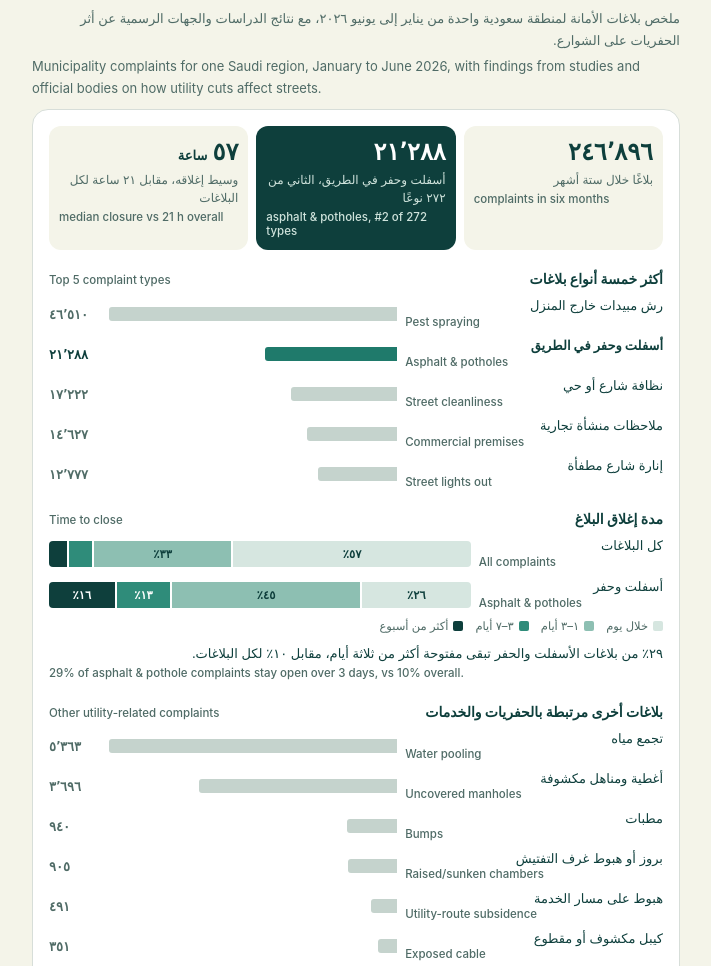
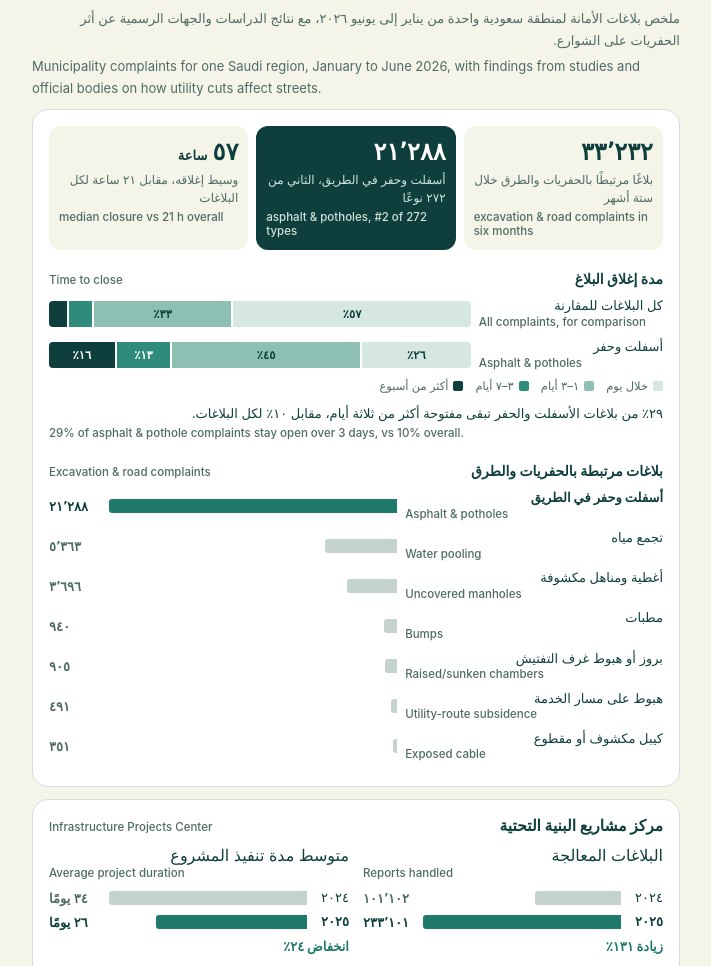
Before and after one commit to AhmedSwiftUI/uw-video, a plain HTML site: page index.html in a window 1280 px wide. Shown: the part 720-1686 px from the top of the page, without its empty margins (284-995 px from the left). Drawn offline with Linux system fonts and the light colour scheme.

Commit message:
Hub stats: keep only excavation and road complaints
Co-Authored-By: Claude Opus 5.5 <noreply@anthropic.com>

```diff
--- a/index.html
+++ b/index.html
@@ -128,28 +128,23 @@
 
 <div class="sc">
   <div class="kp">
-    <div><b>٢٤٦٬٨٩٦</b><span>بلاغًا خلال ستة أشهر</span><i>complaints in six months</i></div>
+    <div><b>٣٣٬٢٣٢</b><span>بلاغًا مرتبطًا بالحفريات والطرق خلال ستة أشهر</span><i>excavation &amp; road complaints in six months</i></div>
     <div class="hi"><b>٢١٬٢٨٨</b><span>أسفلت وحفر في الطريق، الثاني من ٢٧٢ نوعًا</span><i>asphalt &amp; potholes, #2 of 272 types</i></div>
     <div><b>٥٧ <small>ساعة</small></b><span>وسيط إغلاقه، مقابل ٢١ ساعة لكل البلاغات</span><i>median closure vs 21 h overall</i></div>
   </div>
-  <h3>أكثر خمسة أنواع بلاغات <small>Top 5 complaint types</small></h3>
-  <div class="br"><span class="bl">رش مبيدات خارج المنزل<i>Pest spraying</i></span><span class="bt"><span style="width:100.0%"></span></span><b>٤٦٬٥١٠</b></div>
-<div class="br hi"><span class="bl">أسفلت وحفر في الطريق<i>Asphalt & potholes</i></span><span class="bt"><span style="width:45.8%"></span></span><b>٢١٬٢٨٨</b></div>
-<div class="br"><span class="bl">نظافة شارع أو حي<i>Street cleanliness</i></span><span class="bt"><span style="width:37.0%"></span></span><b>١٧٬٢٢٢</b></div>
-<div class="br"><span class="bl">ملاحظات منشأة تجارية<i>Commercial premises</i></span><span class="bt"><span style="width:31.4%"></span></span><b>١٤٬٦٢٧</b></div>
-<div class="br"><span class="bl">إنارة شارع مطفأة<i>Street lights out</i></span><span class="bt"><span style="width:27.5%"></span></span><b>١٢٬٧٧٧</b></div>
   <h3>مدة إغلاق البلاغ <small>Time to close</small></h3>
-  <div class="st"><span class="bl">كل البلاغات<i>All complaints</i></span><span class="sg"><span class="s0" style="width:57.1%">٥٧٪</span><span class="s1" style="width:33.1%">٣٣٪</span><span class="s2" style="width:5.4%"></span><span class="s3" style="width:4.4%"></span></span></div>
+  <div class="st"><span class="bl">كل البلاغات للمقارنة<i>All complaints, for comparison</i></span><span class="sg"><span class="s0" style="width:57.1%">٥٧٪</span><span class="s1" style="width:33.1%">٣٣٪</span><span class="s2" style="width:5.4%"></span><span class="s3" style="width:4.4%"></span></span></div>
   <div class="st"><span class="bl">أسفلت وحفر<i>Asphalt &amp; potholes</i></span><span class="sg"><span class="s0" style="width:26.2%">٢٦٪</span><span class="s1" style="width:45.1%">٤٥٪</span><span class="s2" style="width:12.9%">١٣٪</span><span class="s3" style="width:15.8%">١٦٪</span></span></div>
   <div class="lg"><span><i class="s0"></i>خلال يوم</span><span><i class="s1"></i>١–٣ أيام</span><span><i class="s2"></i>٣–٧ أيام</span><span><i class="s3"></i>أكثر من أسبوع</span></div>
   <p class="cap2">٢٩٪ من بلاغات الأسفلت والحفر تبقى مفتوحة أكثر من ثلاثة أيام، مقابل ١٠٪ لكل البلاغات.<span class="en">29% of asphalt &amp; pothole complaints stay open over 3 days, vs 10% overall.</span></p>
-  <h3>بلاغات أخرى مرتبطة بالحفريات والخدمات <small>Other utility-related complaints</small></h3>
-  <div class="br"><span class="bl">تجمع مياه<i>Water pooling</i></span><span class="bt"><span style="width:100.0%"></span></span><b>٥٬٣٦٣</b></div>
-<div class="br"><span class="bl">أغطية ومناهل مكشوفة<i>Uncovered manholes</i></span><span class="bt"><span style="width:68.9%"></span></span><b>٣٬٦٩٦</b></div>
-<div class="br"><span class="bl">مطبات<i>Bumps</i></span><span class="bt"><span style="width:17.5%"></span></span><b>٩٤٠</b></div>
-<div class="br"><span class="bl">بروز أو هبوط غرف التفتيش<i>Raised/sunken chambers</i></span><span class="bt"><span style="width:16.9%"></span></span><b>٩٠٥</b></div>
-<div class="br"><span class="bl">هبوط على مسار الخدمة<i>Utility-route subsidence</i></span><span class="bt"><span style="width:9.2%"></span></span><b>٤٩١</b></div>
-<div class="br"><span class="bl">كيبل مكشوف أو مقطوع<i>Exposed cable</i></span><span class="bt"><span style="width:6.5%"></span></span><b>٣٥١</b></div>
+  <h3>بلاغات مرتبطة بالحفريات والطرق <small>Excavation &amp; road complaints</small></h3>
+  <div class="br hi"><span class="bl">أسفلت وحفر في الطريق<i>Asphalt & potholes</i></span><span class="bt"><span style="width:100.0%"></span></span><b>٢١٬٢٨٨</b></div>
+<div class="br"><span class="bl">تجمع مياه<i>Water pooling</i></span><span class="bt"><span style="width:25.2%"></span></span><b>٥٬٣٦٣</b></div>
+<div class="br"><span class="bl">أغطية ومناهل مكشوفة<i>Uncovered manholes</i></span><span class="bt"><span style="width:17.4%"></span></span><b>٣٬٦٩٦</b></div>
+<div class="br"><span class="bl">مطبات<i>Bumps</i></span><span class="bt"><span style="width:4.4%"></span></span><b>٩٤٠</b></div>
+<div class="br"><span class="bl">بروز أو هبوط غرف التفتيش<i>Raised/sunken chambers</i></span><span class="bt"><span style="width:4.3%"></span></span><b>٩٠٥</b></div>
+<div class="br"><span class="bl">هبوط على مسار الخدمة<i>Utility-route subsidence</i></span><span class="bt"><span style="width:2.3%"></span></span><b>٤٩١</b></div>
+<div class="br"><span class="bl">كيبل مكشوف أو مقطوع<i>Exposed cable</i></span><span class="bt"><span style="width:1.6%"></span></span><b>٣٥١</b></div>
 </div>
 
 <div class="sc">
```
